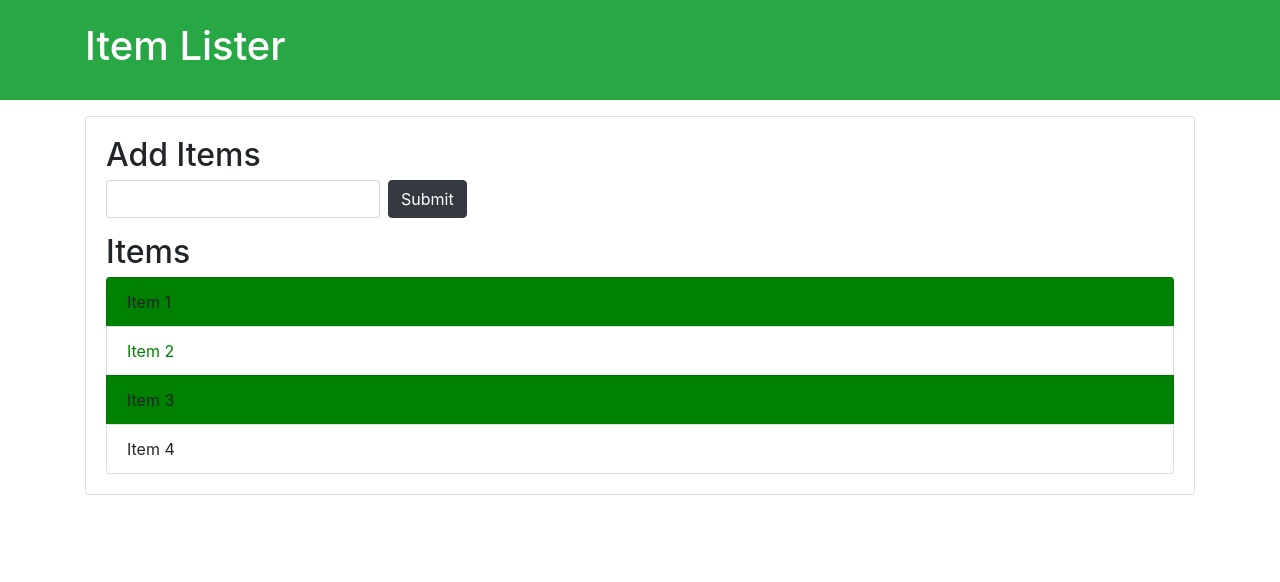
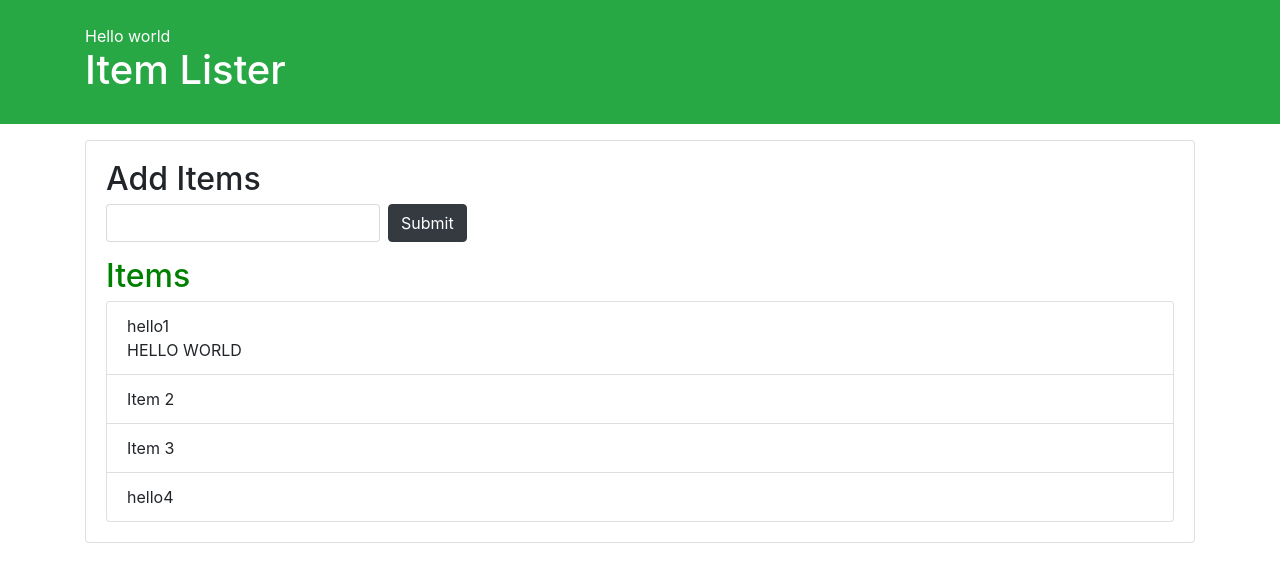
Before and after one commit to shravanidhanpal/dom, a plain HTML site: page index.html in a window 1280 px wide. Drawn offline with nearby package versions, Linux system fonts and the light colour scheme.

Commit message:
first commit

```diff
--- a/dom.js
+++ b/dom.js
@@ -1,7 +1,46 @@
-var items=document.querySelectorAll('.list-group-item');
-console.log(items);
-items[1].style.color='green';
-var odd=document.querySelectorAll('li:nth-child(odd)');
-for(var i=0;i<odd.length;i++){
-    odd[i].style.backgroundColor='green';
-}
+var itemList=document.querySelector('#items');
+console.log(itemList.parentNode);
+console.log(itemList.parentNode.parentNode);
+console.log(itemList.parentElement);
+console.log(itemList.parentElement.parentElement.parentElement);
+console.log(itemList.children);
+console.log(itemList.firstChild);
+console.log(itemList.firstElementChild);
+itemList.firstElementChild.textContent='hello1';
+console.log(itemList.lastElementChild);
+itemList.lastElementChild.textContent='hello4';
+console.log(itemList.lastChild);
+console.log(itemList.nextSibling);
+console.log(itemList.nextElementSibling);
+console.log(itemList.previousSibling);
+console.log(itemList.previousElementSibling);
+itemList.previousElementSibling.style.color='green';
+
+//createelement
+//create a div
+var newDiv=document.createElement('div');
+//add classname
+newDiv.className='hello';
+//add id
+newDiv.id='hello1';
+//add attribute
+newDiv.setAttribute('title','Hello Div');
+//create text node
+var newDivText=document.createTextNode('Hello world');
+//add text to div
+newDiv.appendChild(newDivText);
+var container=document.querySelector('header .container');
+var h1=document.querySelector('header h1');
+console.log(newDiv);
+container.insertBefore(newDiv, h1);
+
+var newDiv2=document.createElement('div');
+newDiv2.className='Hello';
+newDiv2.id='hello2';
+newDiv2.setAttribute('title','hello div2');
+var newDivText2=document.createTextNode('HELLO WORLD');
+newDiv2.appendChild(newDivText2);
+var items=document.querySelector('ul .list-group-item');
+var li=document.querySelector('ul li');
+console.log(newDiv2);
+items.insertBefore(newDiv2,li[0]);
--- a/index.html
+++ b/index.html
@@ -27,6 +27,7 @@
       <li class="list-group-item">Item 3</li>
       <li class="list-group-item">Item 4</li>
     </ul>
+    <span></span>
    </div>
 </div>
       <script src="dom.js"></script>
```
